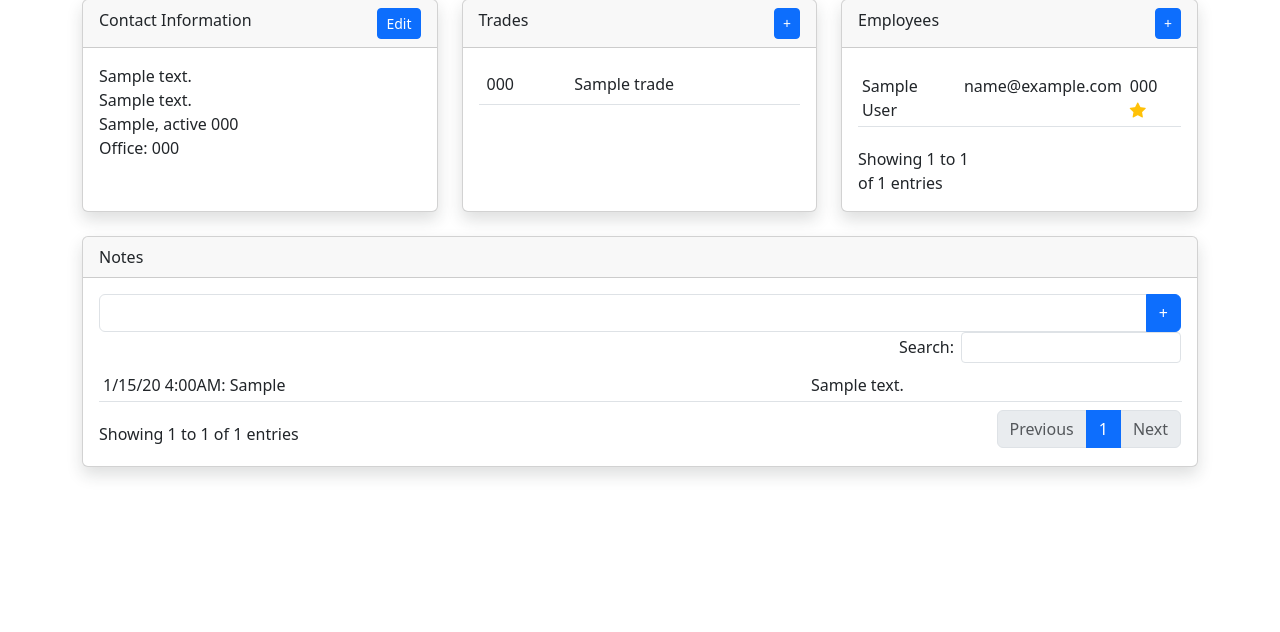
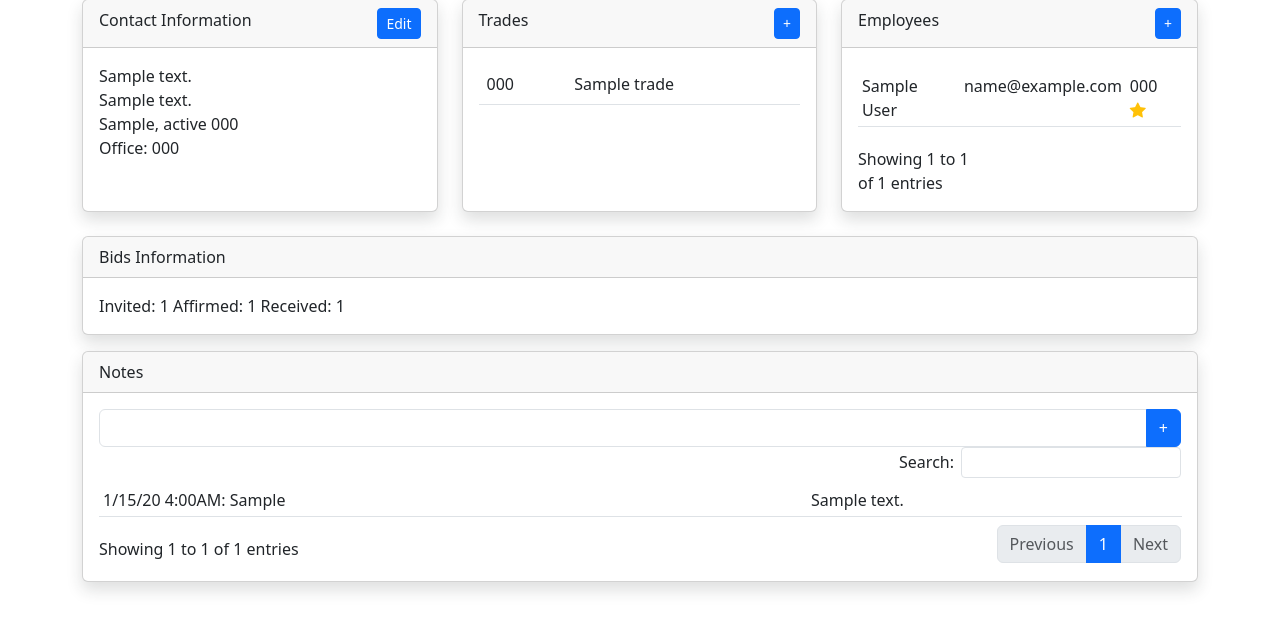
Before and after one commit to chigity2/estimator, a Django app: page /subcontractors/1 in a window 1280 px wide. Shown: the part 132-764 px from the top of the page. Run offline with Django 4.2, Linux system fonts and the light colour scheme; a user stored in the database is signed in; tables that the repository leaves empty hold one stand-in row (values such as "Sample post"); some libraries are stand-ins or nearby versions.

Commit message:
added bid counts to sub_detail; needs styling

```diff
--- a/estimator/subs/templates/subs/sub_detail.html
+++ b/estimator/subs/templates/subs/sub_detail.html
@@ -80,6 +80,18 @@
         </div>
     </div>
 </div>
+<div class="card my-3 shadow">
+    <div class="card-header">
+        Bids Information
+    </div>
+    <div class="card-body">
+        Invited: {{ bid_invited }}
+        Affirmed: {{ bid_affirmed }}
+        Received: {{ bid_received }}
+    </div>
+</div>
+
+
 <div class="card my-3 shadow">
     <div class="card-header">
         Notes
--- a/estimator/subs/views.py
+++ b/estimator/subs/views.py
@@ -2,6 +2,7 @@ from django.shortcuts import render, redirect
 from django.contrib import messages
 from tasks.models import Task
 from .models import Subcontractors, Employees, Trades, SubNotes, PrimaryContact, SubTrades
+from projects.models import SubPackages
 from .forms import AddEmployeeForm, AddSubcontractorForm
 
 def trades(request):
@@ -67,8 +68,25 @@ def sub_detail(request, id):
     count = Task.objects.filter(completed=False).filter(assigned_to=request.user.id).count()
     trade_list = Trades.objects.all()
     sub_trades = SubTrades.objects.filter(sub=id)
+    bid_invited = SubPackages.objects.filter(sub=Subcontractors.objects.get(pk=id)).count()
+    bid_affirmed = SubPackages.objects.filter(sub=Subcontractors.objects.get(pk=id), bidding=True).count()
+    bid_received = SubPackages.objects.filter(sub=Subcontractors.objects.get(pk=id), received__isnull=False).count()
 
-    return render(request, 'subs/sub_detail.html', {'sub': sub, 'emp': emp, 'notes': notes, 'count': count, 'trade_list':trade_list, 'form':form, 'sub_form': sub_form, 'sub_trades': sub_trades})
+    context = {
+        'sub': sub,
+        'emp': emp,
+        'notes': notes,
+        'count': count,
+        'trade_list': trade_list,
+        'form': form,
+        'sub_form': sub_form,
+        'sub_trades': sub_trades,
+        'bid_invited': bid_invited,
+        'bid_affirmed': bid_affirmed,
+        'bid_received': bid_received
+    }
+
+    return render(request, 'subs/sub_detail.html', context)
 
 
 def add_employee(request, id):
```
